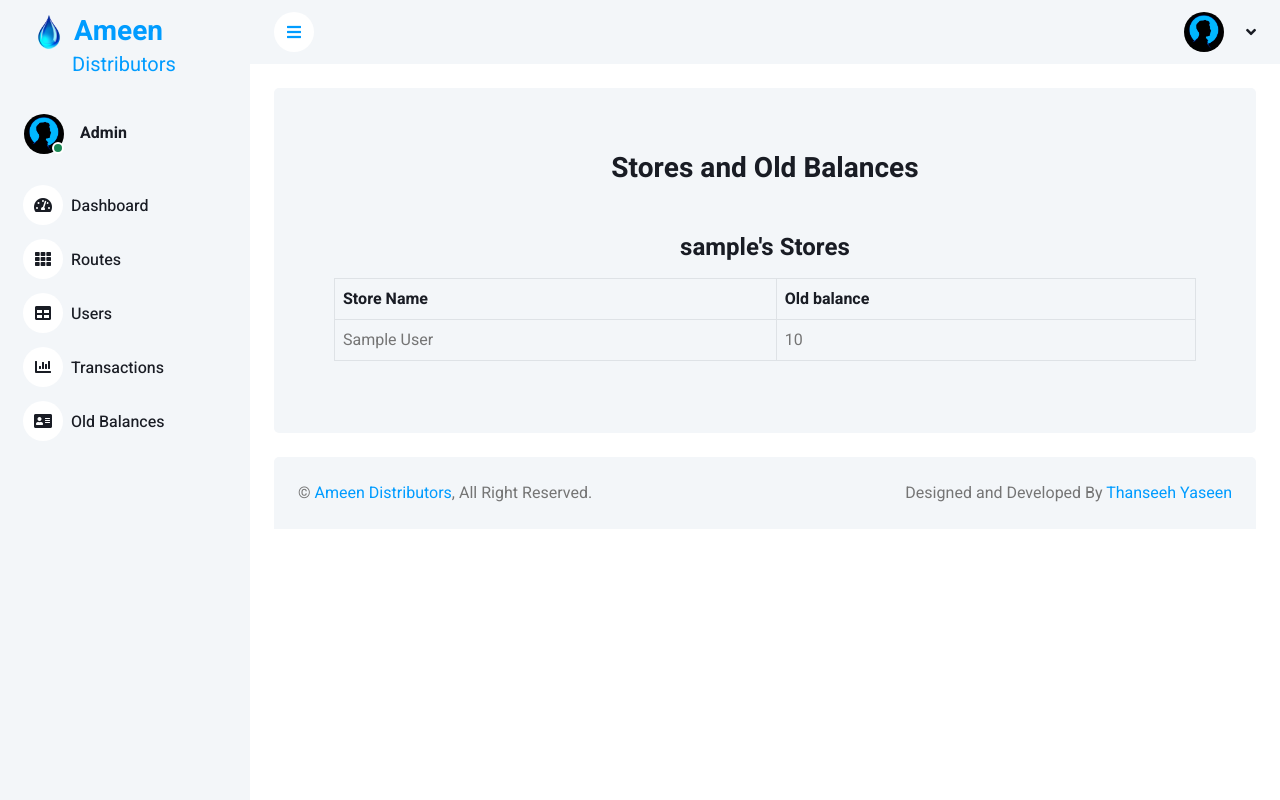
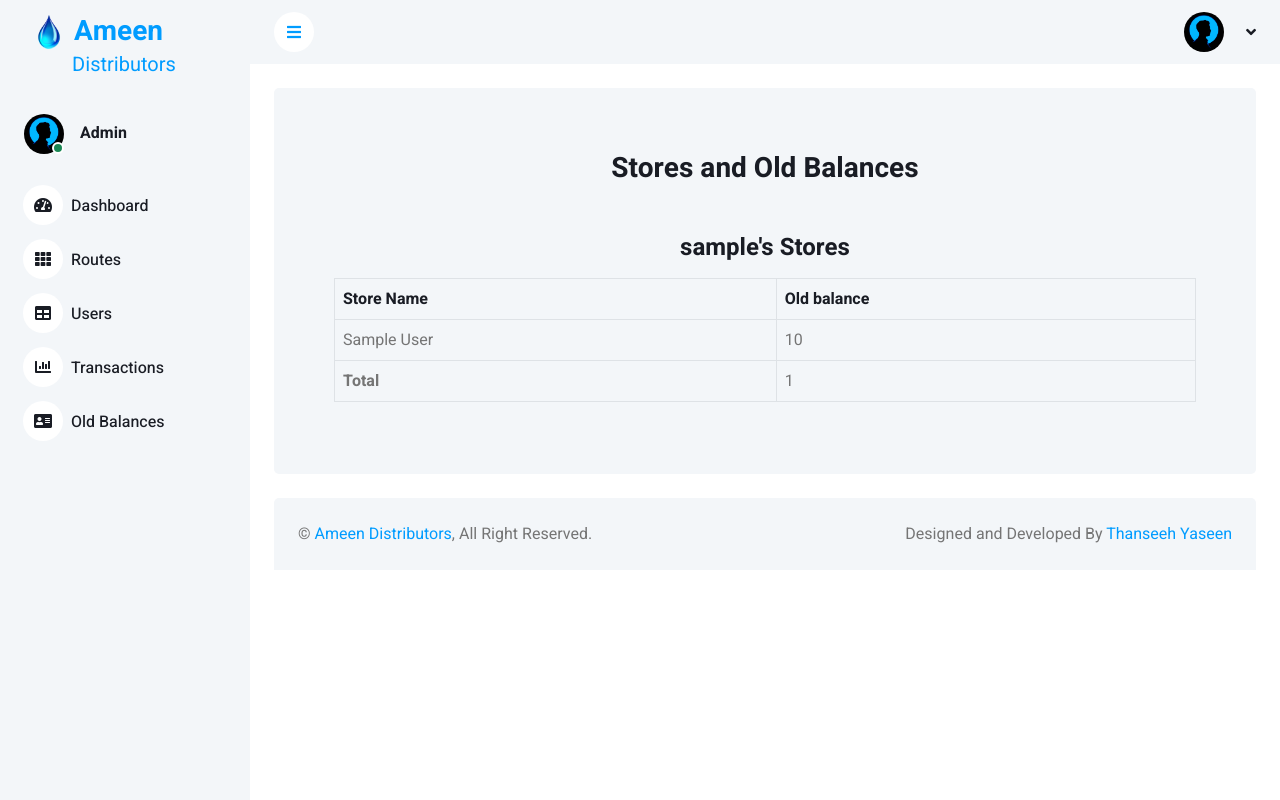
Before and after one commit to Thanseeeh/NeslinAqua, a Django app: template templates/admins_temp/admin-old-balances.html in a window 1280 px wide. Run offline with Django 4.2, Linux system fonts and the light colour scheme; tables that the repository leaves empty hold one stand-in row (values such as "Sample post"); the template is opened without the code that fills it: values that come from a table or form of the project are taken from there, most other values are stand-ins (such as "Sample title", 1, 10 or a date in 2020); some libraries are stand-ins or nearby versions.

Commit message:
total in oldbalance

```diff
--- a/templates/admins_temp/admin-old-balances.html
+++ b/templates/admins_temp/admin-old-balances.html
@@ -28,6 +28,12 @@
                         </tr>
                         {% endfor %}
                     </tbody>
+                    <tfoot>
+                        <tr>
+                            <td colspan="1" class="text-start"><strong>Total</strong></td>
+                            <td>{{ total_amount }}</td>
+                        </tr>
+                    </tfoot>
                 </table>
             {% endfor %}
         </div>
```
